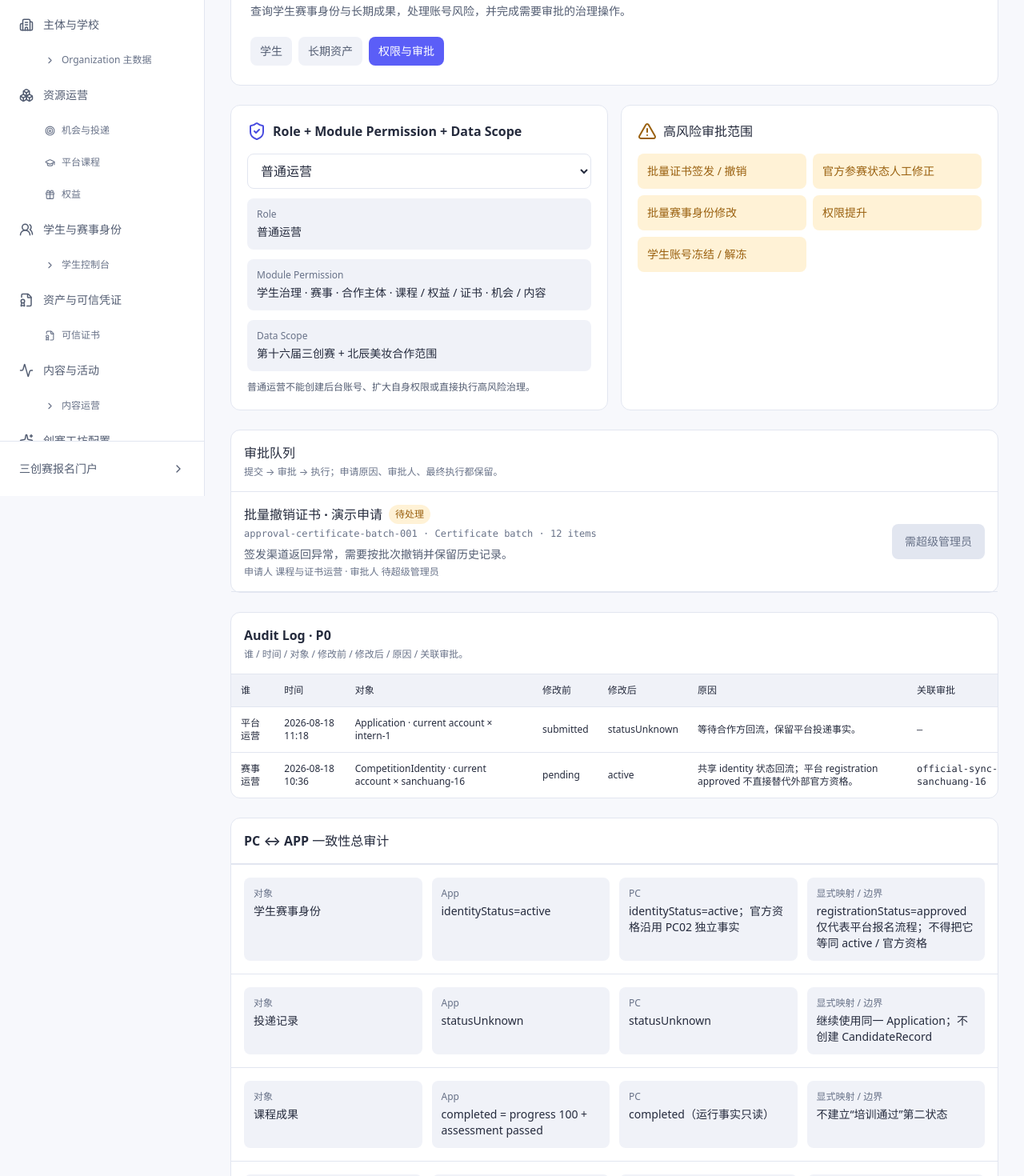
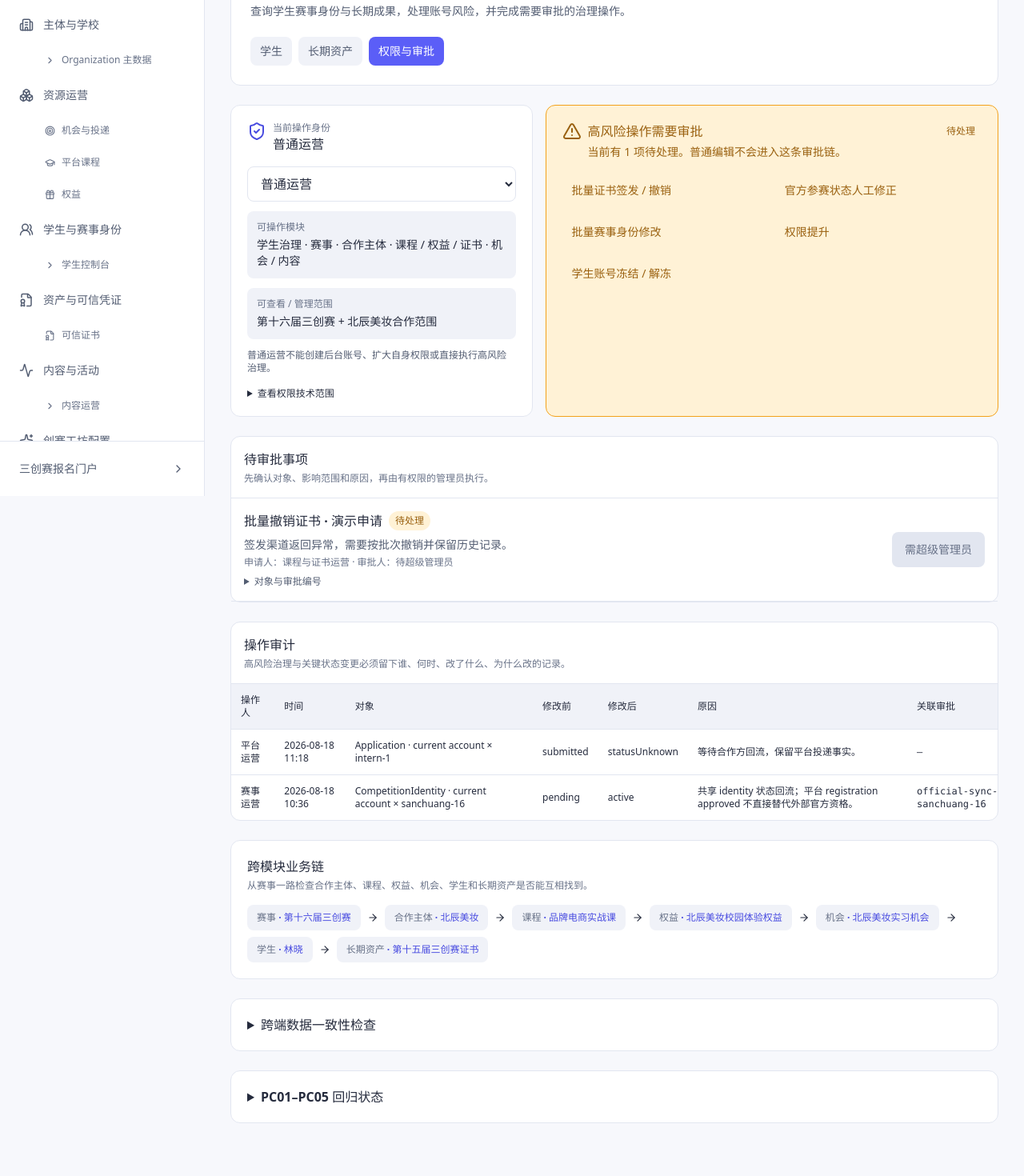
Before and after one commit to dangjingtao/core-industry-college-prototype, a React (Vite) app in the folder apps/pc/: page /admin/governance in a window 1280 px wide. Shown: the part 180-1650 px from the top of the page at 80% size. After the commit the page ends 1616 px from the top, so only its background shows below. Built offline with nearby package versions, Linux system fonts and the light colour scheme.

Commit message:
fix(pc05): separate operator workflow from governance diagnostics

```diff
--- a/apps/pc/src/admin/PC05GovernanceConsole.tsx
+++ b/apps/pc/src/admin/PC05GovernanceConsole.tsx
@@ -10,25 +10,26 @@ export function PC05GovernanceConsole() {
   const { operatorRole, setOperatorRole, approvals, auditLog, executeApproval } = usePC05State();
   const role = permissionRoles.find(r => r.key === operatorRole) ?? permissionRoles[1];
   const [notice, setNotice] = useState("");
+  const pendingCount = approvals.filter(item => item.status === "pending").length;
   const execute = (id: string) => {
     const ok = executeApproval(id);
-    setNotice(ok ? "审批已执行，并写入 Audit Log。" : "当前角色没有高风险执行权限。");
+    setNotice(ok ? "审批已执行，并写入操作审计。" : "当前角色没有高风险执行权限。");
   };
 
   return <div className="space-y-6">
-    <section className="grid gap-4 xl:grid-cols-2">
-      <div className="rounded-container border border-border-subtle bg-surface p-5"><div className="flex gap-2"><ShieldCheck className="text-text-brand"/><h2 className="font-semibold">Role + Module Permission + Data Scope</h2></div><select data-testid="operator-role" value={operatorRole} onChange={e => setOperatorRole(e.target.value as OperatorRoleKey)} className="mt-4 min-h-11 w-full rounded-control border border-border-subtle bg-surface px-3">{permissionRoles.map(r => <option key={r.key} value={r.key}>{r.label}</option>)}</select><div className="mt-3 grid gap-3"><PC05Fact label="Role">{role.label}</PC05Fact><PC05Fact label="Module Permission">{role.modulePermissions.join(" · ")}</PC05Fact><PC05Fact label="Data Scope">{role.dataScope}</PC05Fact></div><p className="mt-3 text-xs text-text-secondary">普通运营不能创建后台账号、扩大自身权限或直接执行高风险治理。</p></div>
-      <div className="rounded-container border border-border-subtle bg-surface p-5"><div className="flex gap-2"><AlertTriangle className="text-warning-text"/><h2 className="font-semibold">高风险审批范围</h2></div><div className="mt-4 grid gap-2 sm:grid-cols-2">{highRiskCategories.map(x => <div key={x} className="rounded-control bg-warning-bg p-3 text-sm text-warning-text">{x}</div>)}</div></div>
+    <section className="grid gap-4 xl:grid-cols-[.8fr_1.2fr]">
+      <div className="rounded-container border border-border-subtle bg-surface p-5"><div className="flex gap-2"><ShieldCheck className="text-text-brand"/><div><p className="text-xs text-text-tertiary">当前操作身份</p><h2 className="font-semibold">{role.label}</h2></div></div><select data-testid="operator-role" value={operatorRole} onChange={e => setOperatorRole(e.target.value as OperatorRoleKey)} className="mt-4 min-h-11 w-full rounded-control border border-border-subtle bg-surface px-3">{permissionRoles.map(r => <option key={r.key} value={r.key}>{r.label}</option>)}</select><div className="mt-3 grid gap-3"><PC05Fact label="可操作模块">{role.modulePermissions.join(" · ")}</PC05Fact><PC05Fact label="可查看 / 管理范围">{role.dataScope}</PC05Fact></div><p className="mt-3 text-xs text-text-secondary">普通运营不能创建后台账号、扩大自身权限或直接执行高风险治理。</p><details className="mt-4 text-xs text-text-secondary"><summary className="cursor-pointer font-medium text-text-primary">查看权限技术范围</summary><p className="mt-2">Role={role.key} · Data Scope={role.scopeDetail}</p></details></div>
+      <div className="rounded-container border border-warning bg-warning-bg p-5"><div className="flex items-start justify-between gap-3"><div className="flex gap-2"><AlertTriangle className="text-warning-text"/><div><h2 className="font-semibold text-warning-text">高风险操作需要审批</h2><p className="mt-1 text-sm text-warning-text">当前有 {pendingCount} 项待处理。普通编辑不会进入这条审批链。</p></div></div><PC05StateTag state={pendingCount ? "pending" : "completed"}/></div><div className="mt-4 grid gap-2 sm:grid-cols-2">{highRiskCategories.map(x => <div key={x} className="rounded-control bg-surface/70 p-3 text-sm text-warning-text">{x}</div>)}</div></div>
     </section>
 
-    <section className="rounded-container border border-border-subtle bg-surface"><div className="border-b border-border-subtle p-4"><h2 className="font-semibold">审批队列</h2><p className="mt-1 text-xs text-text-tertiary">提交 → 审批 → 执行；申请原因、审批人、最终执行都保留。</p></div>{approvals.map(a => <div key={a.id} className="grid gap-3 border-b border-border-subtle p-4 lg:grid-cols-[1fr_auto] lg:items-center"><div><div className="flex gap-2"><b>{a.title}</b><PC05StateTag state={a.status}/></div><p className="mt-1 font-mono text-xs text-text-tertiary">{a.id} · {a.object}</p><p className="mt-2 text-sm text-text-secondary">{a.reason}</p><p className="mt-1 text-xs text-text-tertiary">申请人 {a.applicant} · 审批人 {a.approver}</p></div>{a.status === "pending" ? <SecondaryButton data-testid={`execute-${a.kind}`} disabled={!role.canExecuteHighRisk} onClick={() => execute(a.id)}>{role.canExecuteHighRisk ? "批准并执行" : "需超级管理员"}</SecondaryButton> : <PC05StateTag state="executed"/>}</div>)}{notice && <p data-testid="approval-action-notice" className="p-4 text-xs text-text-brand">{notice}</p>}</section>
+    <section className="rounded-container border border-border-subtle bg-surface"><div className="border-b border-border-subtle p-4"><h2 className="font-semibold">待审批事项</h2><p className="mt-1 text-xs text-text-tertiary">先确认对象、影响范围和原因，再由有权限的管理员执行。</p></div>{approvals.map(a => <div key={a.id} className="grid gap-3 border-b border-border-subtle p-4 lg:grid-cols-[1fr_auto] lg:items-center"><div><div className="flex flex-wrap items-center gap-2"><b>{a.title}</b><PC05StateTag state={a.status}/></div><p className="mt-2 text-sm text-text-secondary">{a.reason}</p><p className="mt-1 text-xs text-text-tertiary">申请人：{a.applicant} · 审批人：{a.approver}</p><details className="mt-2 text-xs text-text-secondary"><summary className="cursor-pointer">对象与审批编号</summary><p className="mt-1 font-mono">{a.object} · {a.id}</p></details></div>{a.status === "pending" ? <SecondaryButton data-testid={`execute-${a.kind}`} disabled={!role.canExecuteHighRisk} onClick={() => execute(a.id)}>{role.canExecuteHighRisk ? "批准并执行" : "需超级管理员"}</SecondaryButton> : <PC05StateTag state="executed"/>}</div>)}{notice && <p data-testid="approval-action-notice" className="p-4 text-xs text-text-brand">{notice}</p>}</section>
 
-    <section className="rounded-container border border-border-subtle bg-surface"><div className="border-b border-border-subtle p-4"><h2 className="font-semibold">Audit Log · P0</h2><p className="mt-1 text-xs text-text-tertiary">谁 / 时间 / 对象 / 修改前 / 修改后 / 原因 / 关联审批。</p></div><div className="overflow-x-auto"><table className="min-w-[1000px] w-full text-left text-xs"><thead className="bg-surface-subtle"><tr>{["谁","时间","对象","修改前","修改后","原因","关联审批"].map(x => <th key={x} className="p-3">{x}</th>)}</tr></thead><tbody>{auditLog.map(a => <tr key={a.id} className="border-t border-border-subtle"><td className="p-3">{a.operator}</td><td className="p-3">{a.time}</td><td className="p-3">{a.object}</td><td className="p-3">{a.before}</td><td className="p-3">{a.after}</td><td className="p-3">{a.reason}</td><td className="p-3 font-mono">{a.approvalId ?? "—"}</td></tr>)}</tbody></table></div></section>
+    <section className="rounded-container border border-border-subtle bg-surface"><div className="border-b border-border-subtle p-4"><h2 className="font-semibold">操作审计</h2><p className="mt-1 text-xs text-text-tertiary">高风险治理与关键状态变更必须留下谁、何时、改了什么、为什么改的记录。</p></div><div className="overflow-x-auto"><table className="min-w-[1000px] w-full text-left text-xs"><thead className="bg-surface-subtle"><tr>{["操作人","时间","对象","修改前","修改后","原因","关联审批"].map(x => <th key={x} className="p-3">{x}</th>)}</tr></thead><tbody>{auditLog.map(a => <tr key={a.id} className="border-t border-border-subtle"><td className="p-3">{a.operator}</td><td className="p-3">{a.time}</td><td className="p-3">{a.object}</td><td className="p-3">{a.before}</td><td className="p-3">{a.after}</td><td className="p-3">{a.reason}</td><td className="p-3 font-mono">{a.approvalId ?? "—"}</td></tr>)}</tbody></table></div></section>
 
-    <section data-testid="pc-app-consistency" className="rounded-container border border-border-subtle bg-surface"><div className="border-b border-border-subtle p-4"><h2 className="font-semibold">PC ↔ APP 一致性总审计</h2></div>{consistencyAuditRows.map(r => <div key={r.object} className="grid gap-3 border-t border-border-subtle p-4 lg:grid-cols-4"><PC05Fact label="对象">{r.object}</PC05Fact><PC05Fact label="App">{r.app}</PC05Fact><PC05Fact label="PC">{r.pc}</PC05Fact><PC05Fact label="显式映射 / 边界">{r.mapping}</PC05Fact></div>)}</section>
+    <section className="rounded-container border border-border-subtle bg-surface p-5"><h2 className="font-semibold">跨模块业务链</h2><p className="mt-1 text-xs text-text-tertiary">从赛事一路检查合作主体、课程、权益、机会、学生和长期资产是否能互相找到。</p><div className="mt-4 flex flex-wrap items-center gap-2">{crossDomainChain.map((x, i) => <span key={x.id} className="inline-flex items-center gap-2"><Link aria-label={`${x.label} · ${x.id}`} to={x.to} className="rounded-control bg-surface-subtle px-3 py-2 text-xs font-semibold text-text-brand"><span className="text-text-tertiary">{x.label}</span> · {x.name}</Link>{i < crossDomainChain.length - 1 && <ArrowRight size={14}/>}</span>)}</div></section>
 
-    <section className="rounded-container border border-border-subtle bg-surface p-5"><h2 className="font-semibold">跨域串联验证</h2><div className="mt-4 flex flex-wrap items-center gap-2">{crossDomainChain.map((x, i) => <span key={x.id} className="inline-flex items-center gap-2"><Link to={x.to} className="rounded-control bg-surface-subtle px-3 py-2 text-xs font-semibold text-text-brand">{x.label} · {x.id}</Link>{i < crossDomainChain.length - 1 && <ArrowRight size={14}/>}</span>)}</div></section>
+    <details data-testid="pc-app-consistency" className="rounded-container border border-border-subtle bg-surface p-5"><summary className="cursor-pointer font-semibold">跨端数据一致性检查</summary><p className="mt-2 text-xs text-text-tertiary">用于评审与治理诊断；普通运营无需先理解数据模型才能完成工作。</p><div className="mt-4">{consistencyAuditRows.map(r => <div key={r.object} className="grid gap-3 border-t border-border-subtle py-4 lg:grid-cols-4"><PC05Fact label="业务对象">{r.object}</PC05Fact><PC05Fact label="学生端">{r.app}</PC05Fact><PC05Fact label="管理端">{r.pc}</PC05Fact><PC05Fact label="一致性边界">{r.mapping}</PC05Fact></div>)}</div></details>
 
-    <section className="rounded-container border border-border-subtle bg-surface p-5"><h2 className="font-semibold">PC01–PC05 总回归矩阵</h2><div className="mt-4 grid gap-3 md:grid-cols-5">{pcRegressionMatrix.map(x => <div key={x.card} className="rounded-control bg-surface-subtle p-3"><div className="flex justify-between gap-2"><b>{x.card}</b><PC05StateTag state={x.state}/></div><p className="mt-2 text-xs text-text-secondary">{x.scope}</p></div>)}</div></section>
+    <details className="rounded-container border border-border-subtle bg-surface p-5"><summary className="cursor-pointer font-semibold">PC01–PC05 回归状态</summary><div className="mt-4 grid gap-3 md:grid-cols-5">{pcRegressionMatrix.map(x => <div key={x.card} className="rounded-control bg-surface-subtle p-3"><div className="flex justify-between gap-2"><b>{x.card}</b><PC05StateTag state={x.state}/></div><p className="mt-2 text-xs text-text-secondary">{x.scope}</p></div>)}</div></details>
   </div>;
 }
```
